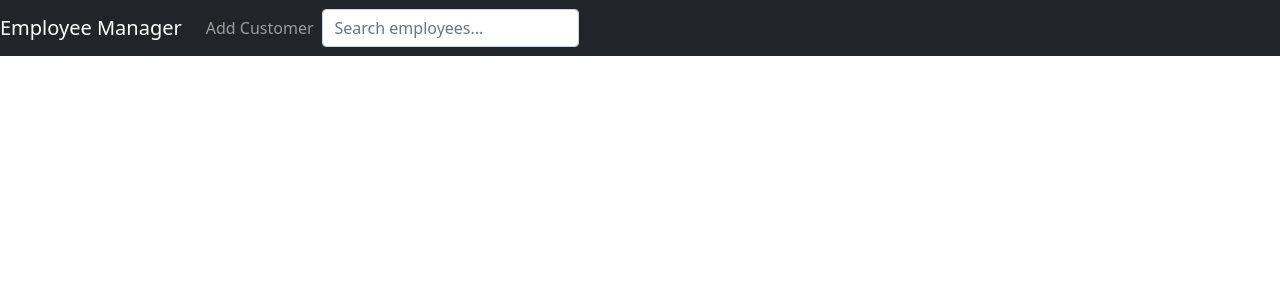
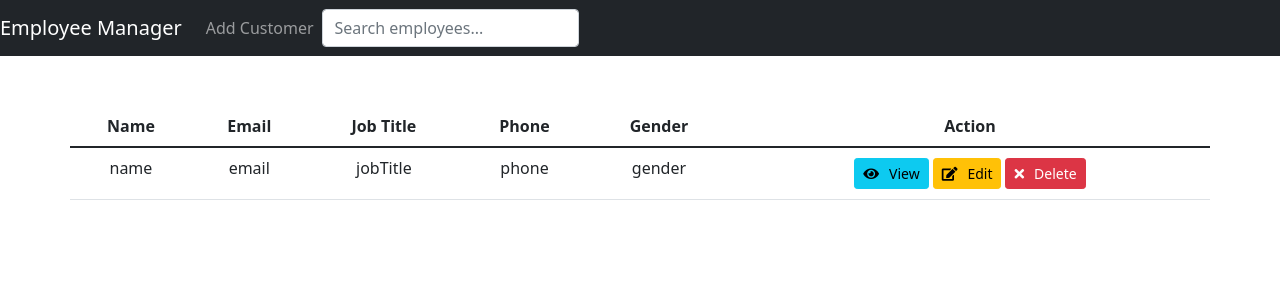
Before and after one commit to NinoosMoshi/student-management-portfolio, an Angular app in the folder front-end/student-management/: page / in a window 1280 px wide. Shown: the top 300 px of the page. Built offline with nearby package versions, Linux system fonts and the light colour scheme.

Commit message:
Angular add html Closes #9

```diff
--- a/front-end/student-management/src/app/components/home/home.component.css
+++ b/front-end/student-management/src/app/components/home/home.component.css
@@ -0,0 +1,10 @@
+.btn{
+  margin-right: 10px;
+}
+.fa {
+  margin-right: 10px;
+}
+
+table .btn{
+    margin: 2px;
+  }
--- a/front-end/student-management/src/app/components/home/home.component.html
+++ b/front-end/student-management/src/app/components/home/home.component.html
@@ -16,3 +16,41 @@
 
   </div>
 </nav>
+
+
+<div class="container" id="main-container">
+  <div class="row" style="margin-top: 50px;" >
+
+
+
+    <table class="table table-hover text-center" id="httptrace-table" >
+      <thead>
+        <tr>
+          <th>Name</th>
+          <th>Email</th>
+          <th>Job Title</th>
+          <th>Phone</th>
+          <th>Gender</th>
+          <th>Action</th>
+        </tr>
+      </thead>
+      <tbody >
+        <tr>
+          <td ><span >name</span></td>
+          <td ><span>email</span></td>
+          <td ><span>jobTitle</span></td>
+          <td  ><span>phone</span></td>
+          <td ><span>gender</span></td>
+          <td>
+            <button  class="btn btn-sm btn-info"><i class="fa fa-eye"></i>View</button>
+            <button class="btn btn-sm btn-warning"><i class="fa fa-edit" ></i>Edit</button>
+            <button  class="btn btn-sm btn-danger"><i class="fa fa-times" style="color:rgb(253, 253, 253)"></i>Delete</button>
+        </td>
+      </tr>
+
+      </tbody>
+    </table>
+    </div>
+
+
+</div>
--- a/front-end/student-management/src/index.html
+++ b/front-end/student-management/src/index.html
@@ -9,5 +9,7 @@
 </head>
 <body>
   <app-root></app-root>
+  <script src="https://code.jquery.com/jquery-3.5.1.slim.min.js"></script>
+  <script src="https://stackpath.bootstrapcdn.com/bootstrap/4.5.0/js/bootstrap.min.js"></script>
 </body>
 </html>
```
